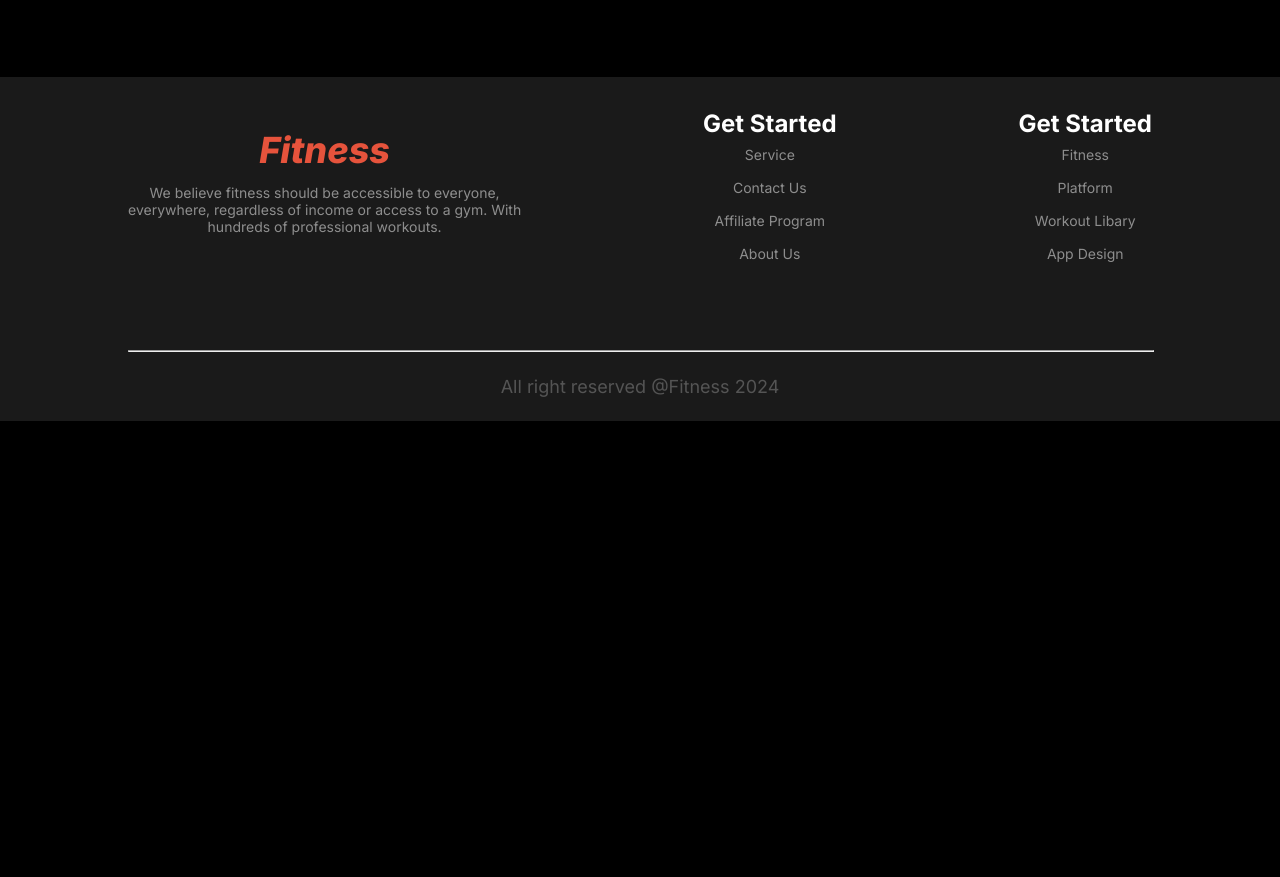
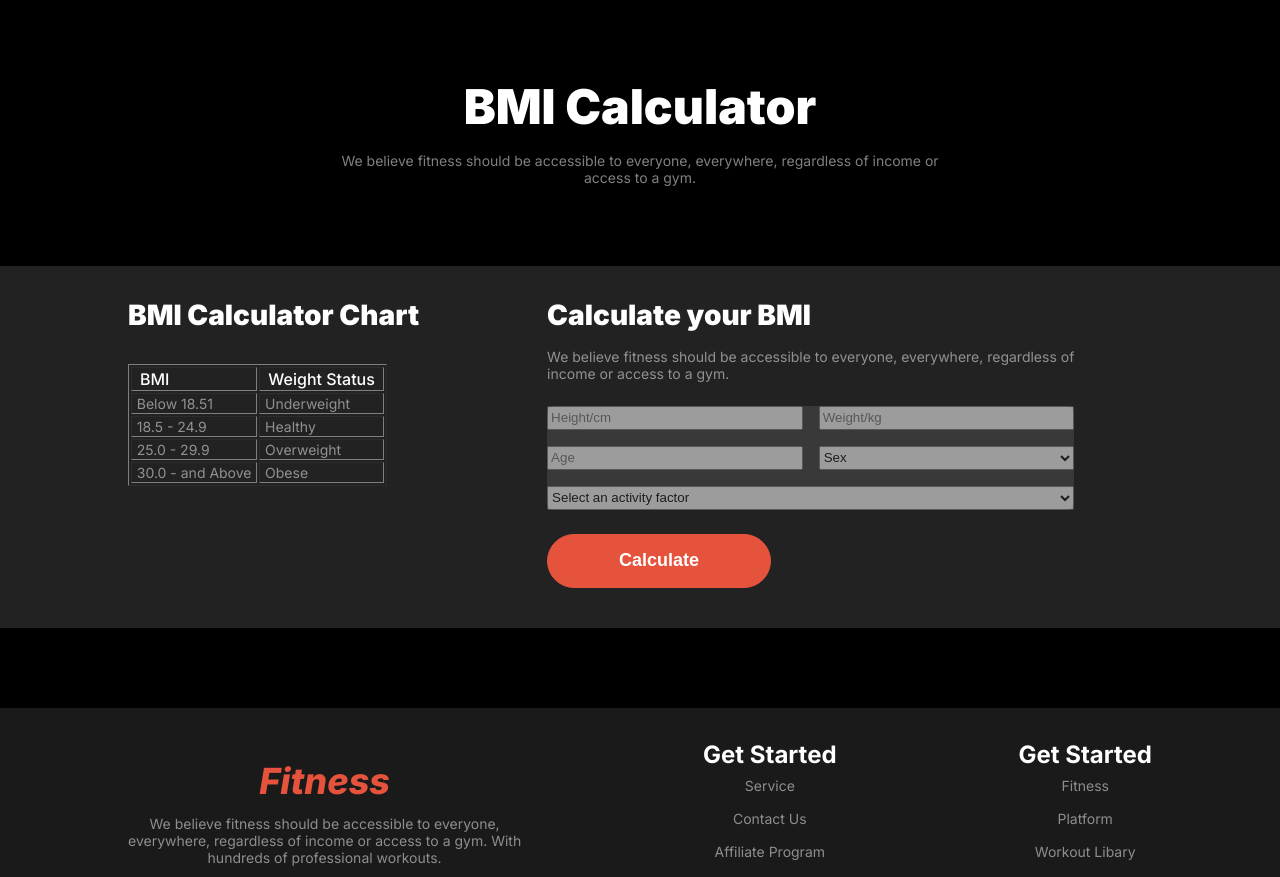
Before and after one commit to mahfuzahmed7/versatile-ui-main, a plain HTML site: page index.html in a window 1280 px wide. Shown: the part 2429-3306 px from the top of the page. Before the commit the page ends 2850 px from the top, so only its background shows below. Drawn offline with Linux system fonts and the light colour scheme; a web font is replaced by a local one.

Commit message:
added bmi calculator section

```diff
--- a/index.html
+++ b/index.html
@@ -160,6 +160,72 @@
         </div>
     </section>
     <!-- meet our team section ends -->
+    <!-- bmi calculator section starts -->
+    <section class="bmi-calculaor-container ">
+        <div class="bmi-banner-section container ">
+            <h3>BMI Calculator</h3>
+            <p>We believe fitness should be accessible to everyone, everywhere, regardless of income or <br> access to a
+                gym.
+            </p>
+        </div>
+        <div class="bmi-section">
+            <div class="bmi-chart">
+                <h5>BMI Calculator Chart</h5>
+                <table border="1">
+                    <tr>
+                        <th>BMI </th>
+                        <th>Weight Status</th>
+                    </tr>
+                    <tr>
+                        <td>Below 18.51</td>
+                        <td>Underweight</td>
+                    </tr>
+                    <tr>
+                        <td>18.5 - 24.9</td>
+                        <td>Healthy</td>
+                    </tr>
+                    <tr>
+                        <td>25.0 - 29.9</td>
+                        <td>Overweight</td>
+                    </tr>
+                    <tr>
+                        <td>30.0 - and Above</td>
+                        <td>Obese</td>
+                    </tr>
+
+                </table>
+            </div>
+            <div class="bmi-calculate">
+                <div>
+                    <h5>Calculate your BMI</h5>
+                    <p>We believe fitness should be accessible to everyone, everywhere, regardless of <br>income or
+                        access
+                        to a
+                        gym. </p>
+                </div>
+                <div class="input-option">
+                    <div class="column1">
+                        <input type="text" name="" id="" placeholder="Height/cm">
+                        <input type="text" name="" id="" placeholder="Weight/kg">
+                    </div>
+                    <div class="column2">
+                        <input type="text" name="" id="" placeholder="Age">
+                        <select name="" id="">
+                            <option value="">Sex</option>
+                        </select>
+                    </div>
+                    <div class="column3">
+                        <select name="" id="">
+                            <option class="column3-input">Select an activity factor</option>
+
+                        </select>
+                    </div>
+                </div>
+                <button class="btn-primary">Calculate</button>
+            </div>
+        </div>
+    </section>
+    <!-- bmi calculator section starts -->
     <!-- footer section starts -->
     <footer class="footer-container">
         <div>
--- a/styles/style.css
+++ b/styles/style.css
@@ -359,3 +359,89 @@ h6 {
 .part3 p {
     padding: .5rem;
 }
+
+/* bmi calculator section */
+.bmi-banner-section {
+    text-align: center;
+}
+
+.bmi-banner-section h3 {
+    margin-bottom: 1rem;
+}
+
+.bmi-section {
+    color: rgba(255, 255, 255);
+    display: flex;
+    background: rgb(34, 34, 34);
+}
+
+.bmi-chart {
+    margin-left: 10%;
+    margin-right: 10%;
+}
+
+.bmi-chart h5 {
+    font-weight: 900;
+    font-size: 1.75rem;
+    padding-top: 2rem;
+    padding-bottom: 2rem;
+}
+
+.bmi-chart th {
+    font-size: 1rem;
+    font-weight: 500;
+    align-items: flex-start;
+    text-align: left;
+    padding-left: .5rem;
+    padding-right: .5rem;
+}
+
+.bmi-chart td {
+    color: rgba(255, 255, 255, 0.5);
+    font-size: .875rem;
+    padding-left: .30rem;
+    padding-right: .30rem;
+
+}
+
+.bmi-calculate h5 {
+    font-weight: 900;
+    font-size: 1.75rem;
+    padding-top: 2rem;
+    padding-bottom: 1rem;
+}
+
+.bmi-calculate p {
+    margin-bottom: 1.5rem;
+}
+
+.input-option {
+    border-radius: .5rem;
+    background: rgba(255, 255, 255, 0.1);
+    margin-bottom: 1.5rem;
+}
+
+.input-option .column1,
+.column2 {
+    display: grid;
+    grid-template-columns: 1fr 1fr;
+}
+
+.input-option .column3 {
+    display: grid;
+    grid-template-columns: 1fr;
+}
+
+.column1,
+.column2,
+.column3 {
+    height: 1.5rem;
+    opacity: 0.5;
+}
+
+
+.column1,
+.column2 {
+    margin-bottom: 1rem;
+    gap: 1rem;
+}
```
